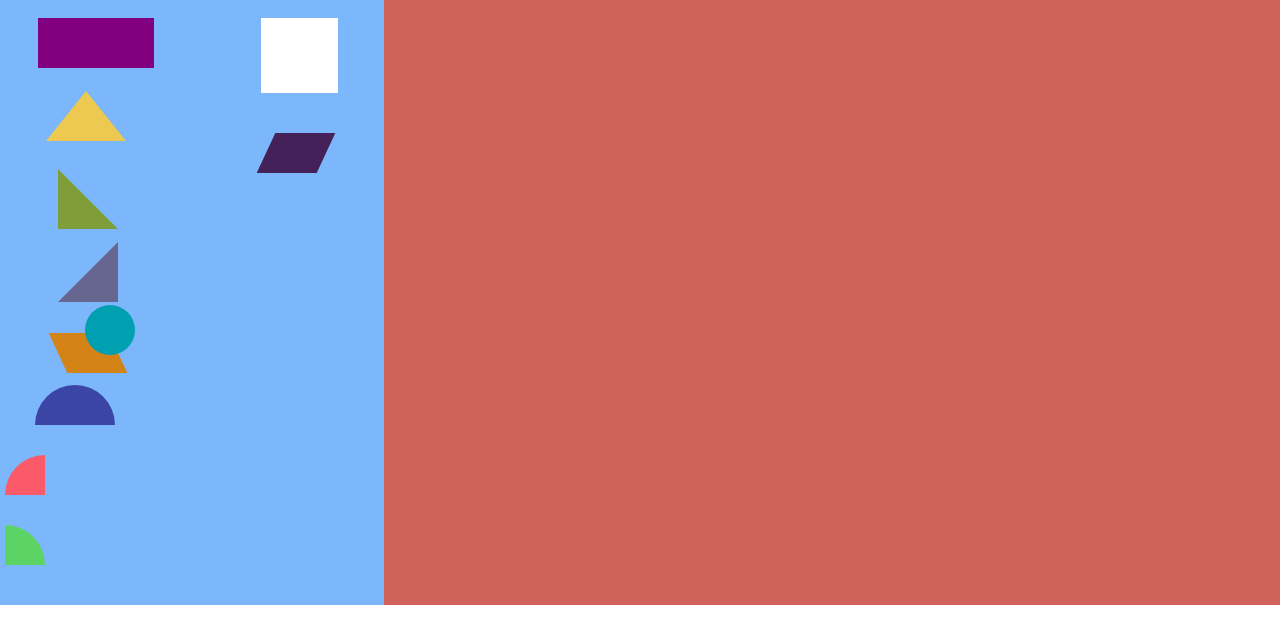
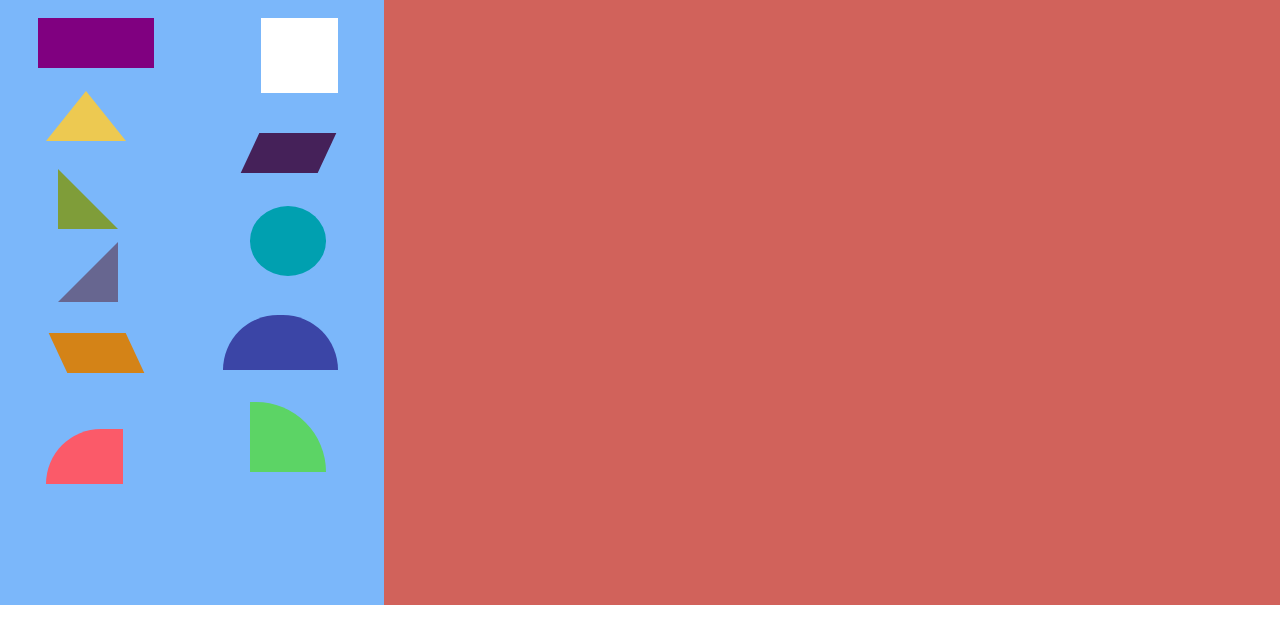
Before and after one commit to azeneli/Building-Geometrical-Shapes, a plain HTML site: page index.html in a window 1280 px wide. Drawn offline with nearby package versions, Linux system fonts and the light colour scheme.

Commit message:
CSS styling for geometrical el

```diff
--- a/styles/main.css
+++ b/styles/main.css
@@ -113,7 +113,7 @@
 }
 
 .block__shapes-para--left {
-	width: 60px;
+	width: 20%;
 	height: 40px;
 	position: absolute;
 		top: 55%;
@@ -123,7 +123,7 @@
 }
 
 .block__shapes-para--right {
-	width: 60px;
+	width: 20%;
 	height: 40px;
 	position: absolute;
 		top: 22%;
@@ -133,41 +133,41 @@
 }
 
 .block__shapes-circle {
-	width: 50px;
-	height: 50px;
+	width: 20%;
+	height: 70px;
 	position: absolute;
-		top: 305px;
-		left: 85px;
+		top: 34%;
+		right: 15%;
 	border-radius: 50%;
 	background-color: #00A0B0;
 }
 
 .block__shapes-cirle--half {
+	width: 30%;
+	height: 55px;
 	position: absolute;
-	top: 385px;
-	left: 35px;
-	height: 40px;
-	width: 80px;
+		top: 52%;
+		right: 12%;
 	border-radius: 80px 80px 0 0;
 	background-color: #3B45A6;
 }
 
 .block__shapes-quart--left {
+	width: 20%;
+	height: 55px;
 	position: absolute;
-	top: 455px;
-	left: 5px;
-	height: 40px;
-	width: 40px;
+		bottom: 20%;
+		left: 12%;
 	border-radius: 80px 0 0 0;
 	background-color: #FB5A69;
 }
 
 .block__shapes-quart--right {
+	width: 20%;
+	height: 70px;
 	position: absolute;
-	top: 525px;
-	left: 5px;
-	height: 40px;
-	width: 40px;
+		bottom: 22%;
+		right: 15%;
 	border-radius: 0 80px 0 0;
 	background-color: #5CD465;
 }
```
